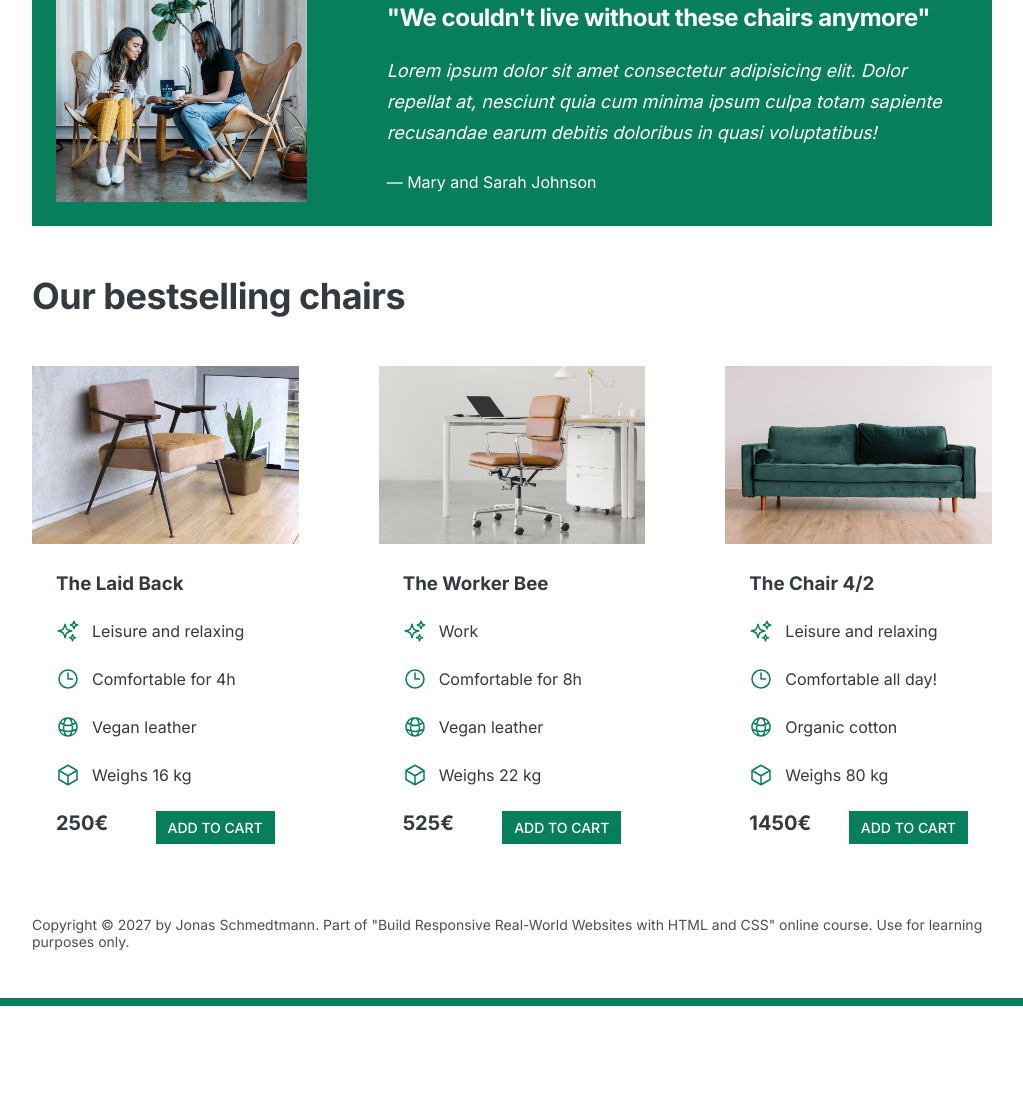
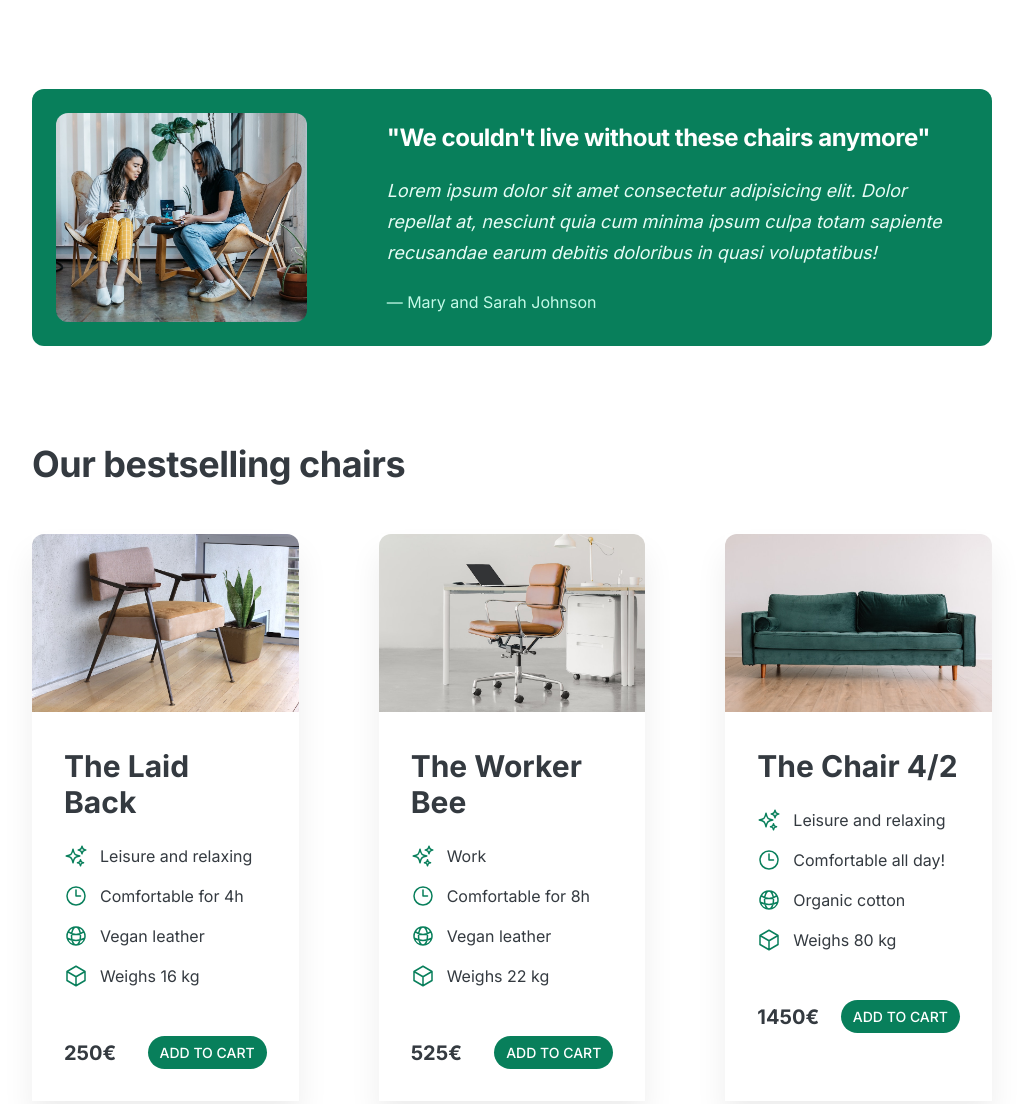
Before and after one commit to Amidza55/05-Design, a plain HTML site: page index.html in a window 1280 px wide. Shown: the part 921-2025 px from the top of the page, without its empty margins (128-1151 px from the left). Before the commit the page ends 1927 px from the top, so only its background shows below. Drawn offline with Linux system fonts and the light colour scheme.

Commit message:
Dodali sjene, granice i vizualnu hijerarhiju.

```diff
--- a/style.css
+++ b/style.css
@@ -33,7 +33,7 @@ body {
 
 header,
 section {
-  margin-bottom: 48px;
+  margin-bottom: 96px;
 }
 
 h2 {
@@ -55,6 +55,9 @@ h2 {
   text-transform: uppercase;
   display: inline-block;
   font-weight: 500;
+
+  display: inline-block;
+  border-radius: 100px;
 }
 
 .btn:hover,
@@ -70,6 +73,10 @@ h2 {
   font-size: 14px;
   padding: 8px 12px;
 }
+
+img {
+  border-radius: 12px;
+}
 /* ------------------------ */
 /* COMPONENT STYLES */
 /* ------------------------ */
@@ -79,7 +86,7 @@ header {
   display: grid;
   grid-template-columns: repeat(2, 1fr);
   column-gap: 80px;
-  margin-top: 48px;
+  margin-top: 64px;
 }
 
 .header-text-box {
@@ -87,10 +94,11 @@ header {
 }
 
 h1 {
-  margin-bottom: 24px;
+  margin-bottom: 32px;
   font-size: 44px;
   line-height: 1.1;
   letter-spacing: -1px;
+  /* box-shadow: 0 5px 5px 0 rgba(0, 0, 0, 0.2); */
 }
 
 .header-text {
@@ -108,7 +116,7 @@ img {
   stroke: #087f5b;
   width: 32px;
   height: 32px;
-  margin-bottom: 16px;
+  margin-bottom: 24px;
 }
 
 .features-title {
@@ -126,6 +134,7 @@ img {
   background-color: #087f5b;
   color: #fff;
   padding: 24px;
+  border-radius: 12px;
 }
 
 .testimonial-box {
@@ -143,28 +152,42 @@ img {
   margin-bottom: 24px;
   font-size: 18px;
   line-height: 1.7;
+  color: #e6fcf5;
 }
 
+.testimonial-author {
+  color: #c3fae8;
+}
 /* CHAIRS */
+
+.chair {
+  box-shadow: 0 20px 30px 0 rgba(0, 0, 0, 0.07);
+}
 .chair-box {
-  padding: 24px;
+  padding: 32px;
+  border-radius: 12px;
+}
+
+.chair img {
+  border-bottom-left-radius: 0;
+  border-bottom-right-radius: 0;
 }
 
 h3 {
   margin-bottom: 24px;
-  font-size: px;
+  font-size: 30px;
 }
 
 .chair-details {
   list-style: none;
-  margin-bottom: 24px;
+  margin-bottom: 48px;
 }
 
 .chair-details li {
   display: flex;
   align-items: center;
   gap: 12px;
-  margin-bottom: 24px;
+  margin-bottom: 16px;
 }
 
 .chair-details li:last-child {
@@ -181,6 +204,7 @@ h3 {
   display: flex;
   justify-content: space-between;
   font-size: 20px;
+  align-items: center;
 }
 
 footer {
```
